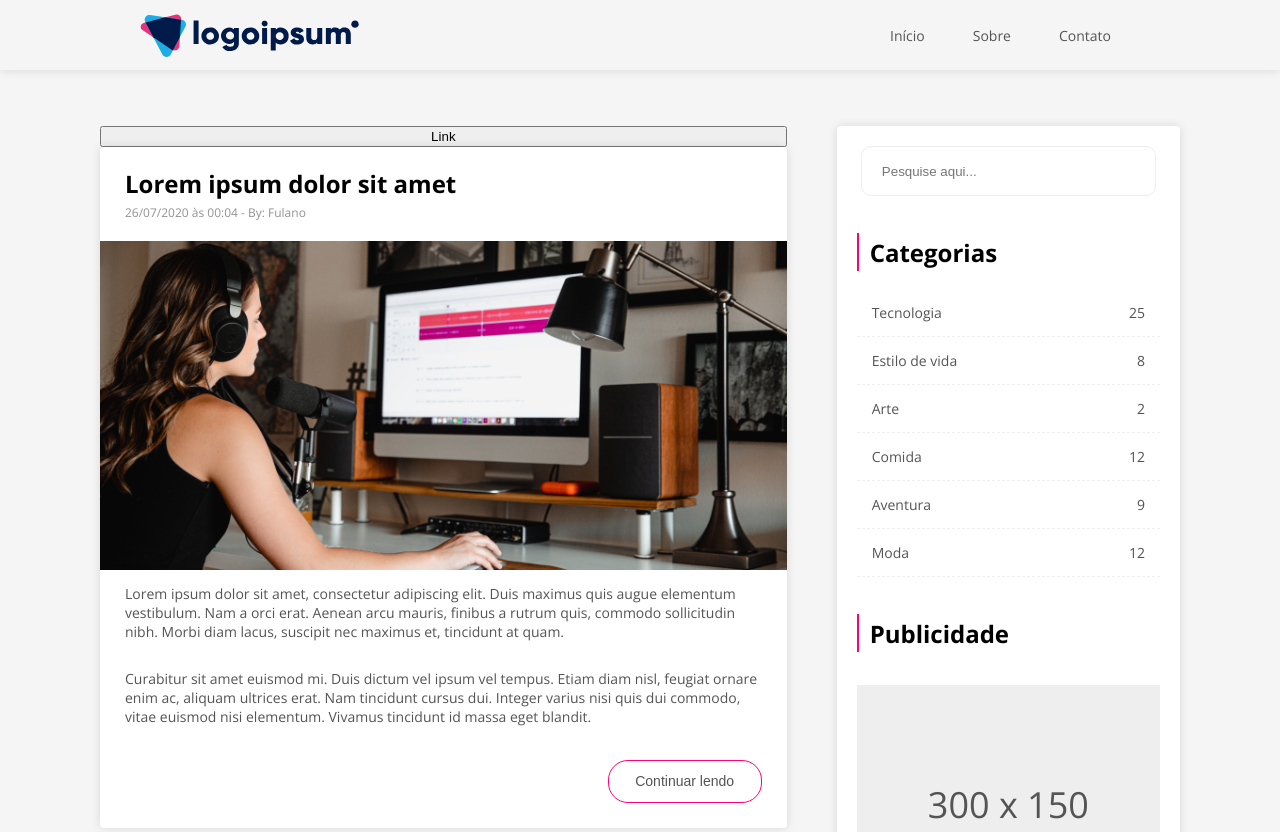
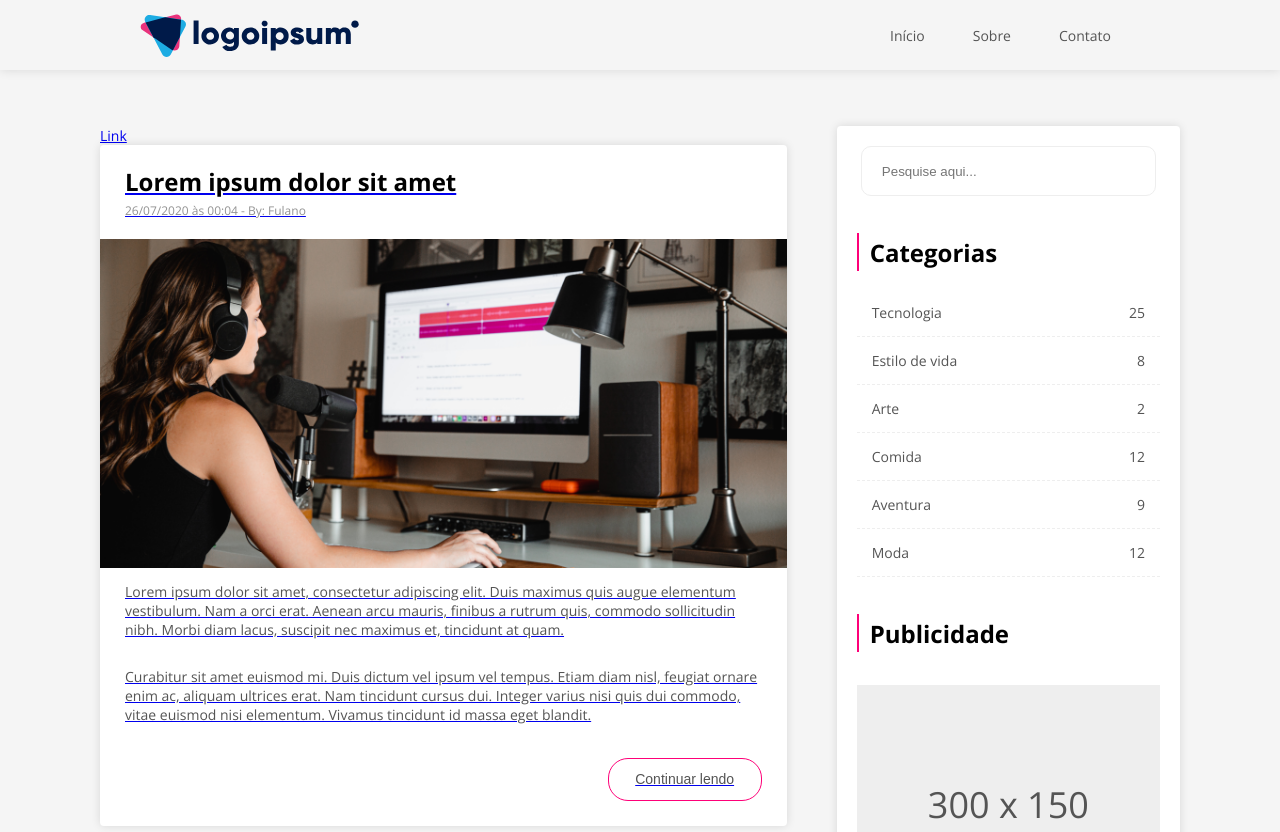
Before and after one commit to gayapedro/cubos-desafio1, a plain HTML site: page index.html in a window 1280 px wide. Shown: the top 832 px of the page. Drawn offline with nearby package versions, Linux system fonts and the light colour scheme.

Commit message:
save link

```diff
--- a/index.html
+++ b/index.html
@@ -19,7 +19,7 @@
       <a href="/contato.html"><p>Contato</p></a>
     </nav>
     <main>
-      <button href="https://www.google.com">Link</button>
+      <a href="https://www.google.com">Link</button>
       <div class="post">
         <h1>Lorem ipsum dolor sit amet</h1>
         <h5>26/07/2020 às 00:04 - By: Fulano</h5>
```
